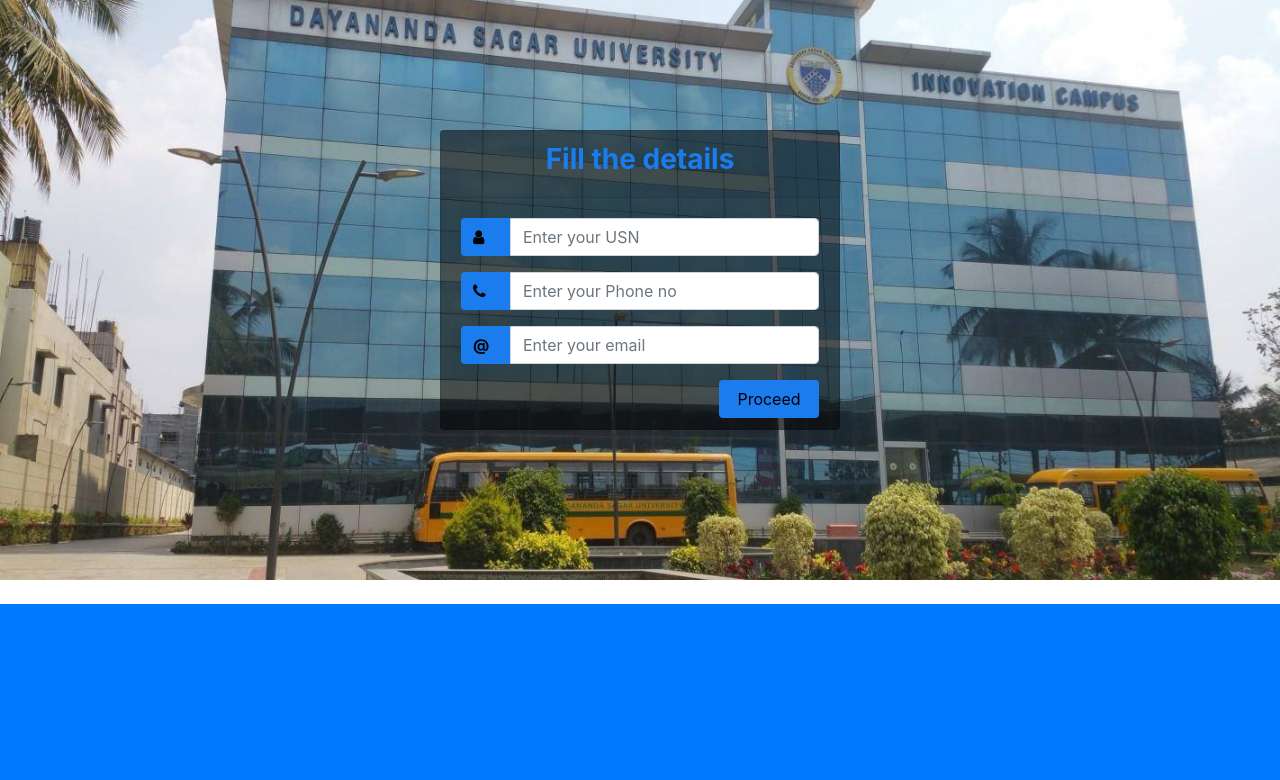
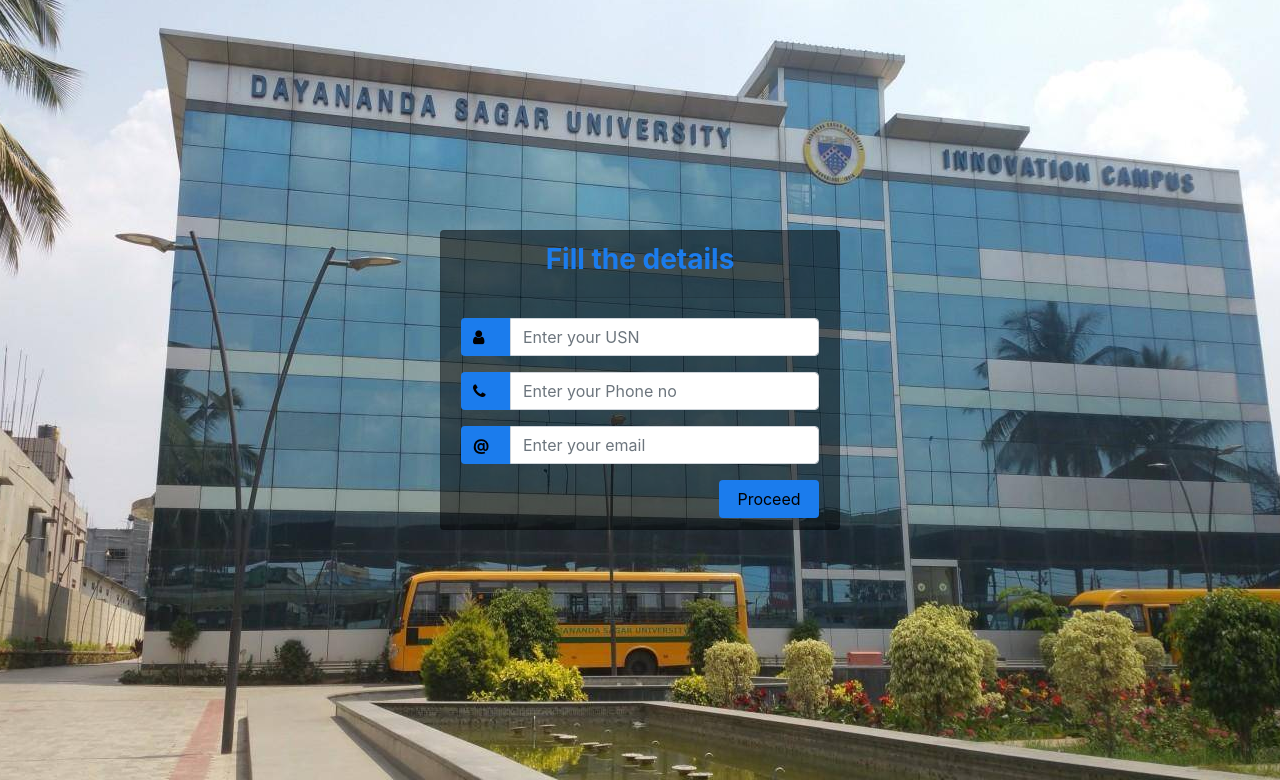
Before and after one commit to AnirudhDesai777/WBAA2, a Django app: page / in a window 1280 px wide. Shown: the part 196-976 px from the top of the page. Before the commit the page ends 800 px from the top, so only its background shows below. Run offline with Django 3.2, Linux system fonts and the light colour scheme; some libraries are stand-ins or nearby versions.

Commit message:
modified frontpage

```diff
--- a/backlog/exam/templates/index.html
+++ b/backlog/exam/templates/index.html
@@ -11,6 +11,10 @@
 	<link rel="stylesheet" href="https://cdnjs.cloudflare.com/ajax/libs/font-awesome/4.7.0/css/font-awesome.min.css">
 
   <style>
+    body,html{
+      height:100%;
+      margin:0;
+    }
 	.bg{
 	background-image:url('{% static "/images/image1.jpg" %}' );
   height: 100%;
```
